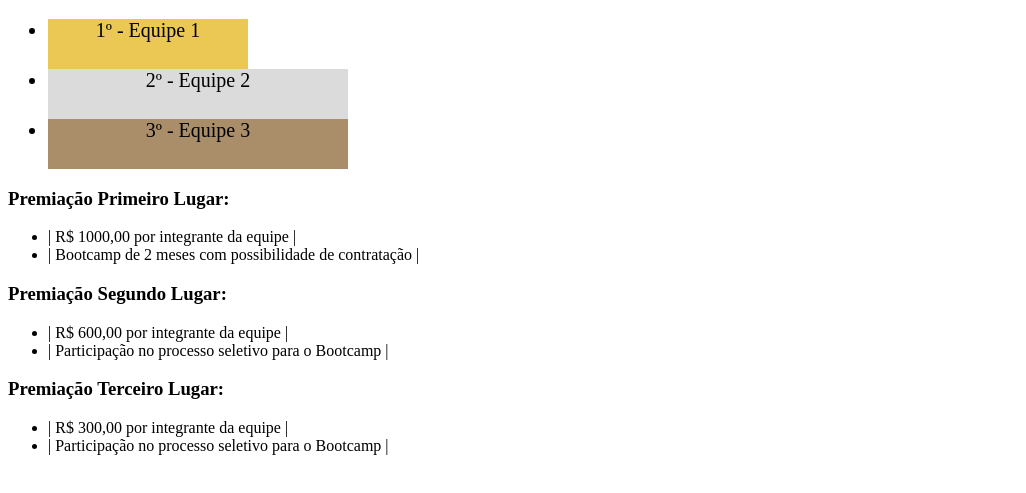
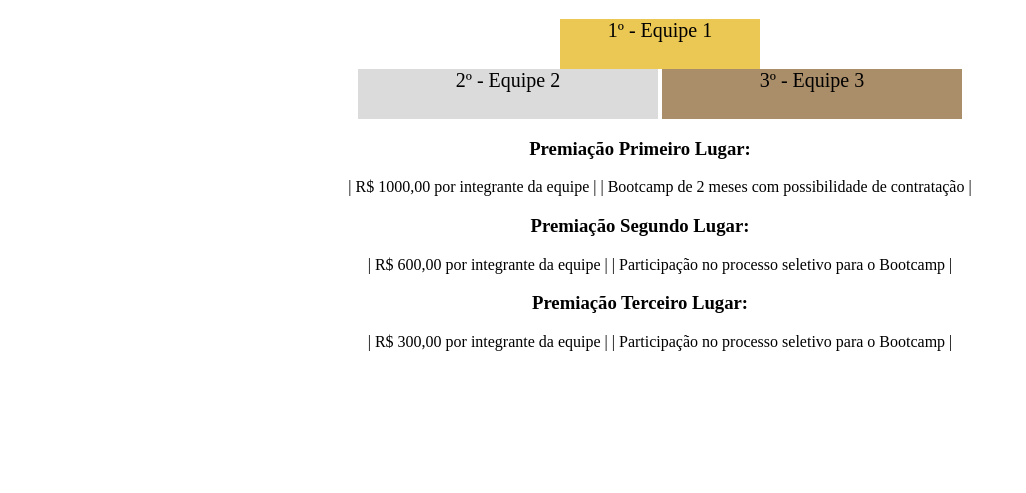
Before and after one commit to bruno-s-mendes/trybe-exercises, a plain HTML site: page exercises/3.4/index.html in a window 1280 px wide. Shown: the part 61-554 px from the top of the page, without its empty margins (0-1026 px from the left). Drawn offline with Linux system fonts and the light colour scheme.

Commit message:
adicionado elementos de css no texto html para deixar o texto como desejado. removido o arquivo style.css

```diff
--- a/exercises/3.4/index.html
+++ b/exercises/3.4/index.html
@@ -15,6 +15,8 @@
         height: 50px;
         text-align: center;
         width: 200px;
+        display: inline-block;
+
       }
 
       .second {
@@ -23,6 +25,7 @@
         height: 50px;
         text-align: center;
         width: 300px;
+        display: inline-block;
       }
 
       .third {
@@ -31,7 +34,17 @@
         height: 50px;
         text-align: center;
         width: 300px;
+        display: inline-block;
       }
+      .prize-list{
+          text-align: center;
+      }
+      .prize-list li{
+          display: inline;
+      }
+      .podium{
+         text-align: center;
+    }
 
     </style>
   </head>
@@ -39,14 +52,15 @@
     <header>
       <h1>Hackathon Results</h1>
     </header>
-    <section>
+    <section class="podium">
       <ul>
         <li class="first">1º - Equipe 1</li>
+        <br>
         <li class="second">2º - Equipe 2</li>
         <li class="third">3º - Equipe 3</li>
       </ul>
     </section>
-    <section>
+    <section class="prize-list" >
       <h3>Premiação Primeiro Lugar:</h3>
       <ul>
         <li>| R$ 1000,00 por integrante da equipe |</li>
```
Also changed, not shown: exercises/3.4/style.css (deleted).
